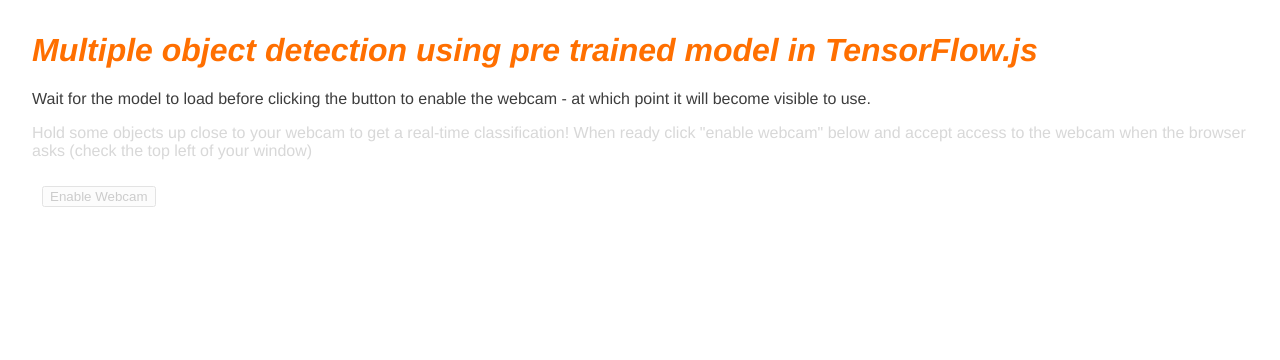
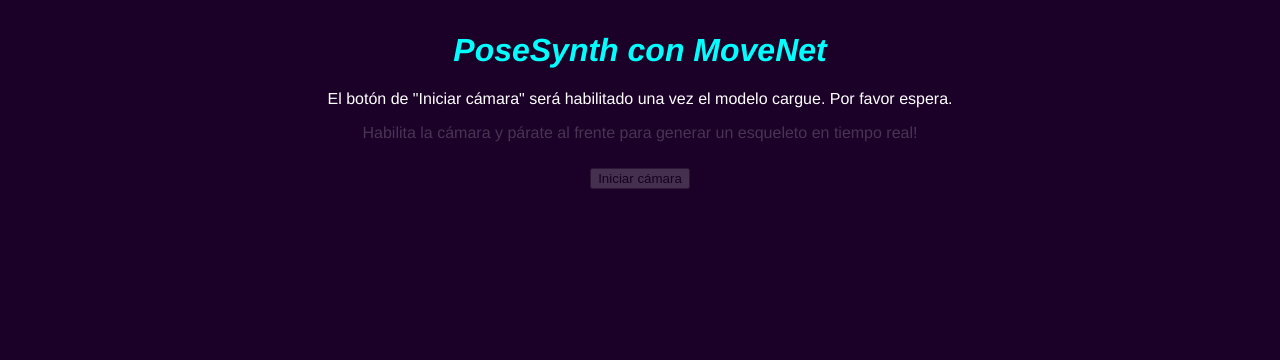
Before and after one commit to aristizabal95/posesynth, a website with bundled scripts: page index.html in a window 1280 px wide. Built offline with nearby package versions, Linux system fonts and the light colour scheme; no server answers; a script that the page names is missing.

Commit message:
Visual changes

```diff
--- a/index.html
+++ b/index.html
@@ -2,7 +2,7 @@
 <html lang="en">
 
 <head>
-    <title>Multiple object detection using pre trained model in TensorFlow.js</title>
+    <title>PoseSynth</title>
     <meta charset="utf-8">
     <!-- Import the webpage's stylesheet -->
     <base href="/">
@@ -10,20 +10,24 @@
 </head>
 
 <body>
-    <h1>Multiple object detection using pre trained model in TensorFlow.js</h1>
+    <div id="wrapper">
+        <h1>PoseSynth con MoveNet</h1>
 
-    <p>Wait for the model to load before clicking the button to enable the webcam - at which point it will become visible to use.</p>
+        <p>El botón de "Iniciar cámara" será habilitado una vez el modelo cargue. Por favor espera.</p>
 
-    <section id="demos" class="invisible">
+        <section id="demos" class="invisible">
 
-        <p>Hold some objects up close to your webcam to get a real-time classification! When ready click "enable webcam" below and accept access to the webcam when the browser asks (check the top left of your window)</p>
+            <p>Habilita la cámara y párate al frente para generar un esqueleto en tiempo real!</p>
 
-        <div id="liveView" class="camView">
-            <button id="webcamButton">Enable Webcam</button>
-            <canvas id="output"></canvas>
-            <video id="webcam" autoplay muted></video>
-        </div>
-    </section>
+            <div id="liveView" class="camView">
+                <button id="webcamButton">Iniciar cámara</button>
+                <div id="video-out">
+                    <canvas id="output" class="centered-block"></canvas>
+                    <video id="webcam" class="centered-block" autoplay muted></video>
+                </div>
+            </div>
+        </section>
+    </div>
 
     <!-- Require the peer dependencies of pose-detection. -->
     <script src="https://cdn.jsdelivr.net/npm/@tensorflow/tfjs-core"></script>
--- a/public/style.css
+++ b/public/style.css
@@ -1,12 +1,22 @@
 body {
     font-family: helvetica, arial, sans-serif;
     margin: 2em;
-    color: #3D3D3D;
+    color: #FFF;
+    background-color: #1b0028;
+}
+
+#wrapper {
+    width: 80%;
+    margin: 0 auto;
+}
+
+#wrapper * {
+    text-align: center;
 }
 
 h1 {
     font-style: italic;
-    color: #FF6F00;
+    color: #01FFFF;
 }
 
 canvas#output {
@@ -49,6 +59,16 @@
     font-size: 12px;
 }
 
+#video-out {
+    position: relative;
+}
+
+.centered-block {
+    position: absolute;
+    left: 50%;
+    transform: translateX(-50%);
+}
+
 .highlighter {
     background: rgba(0, 255, 0, 0.25);
     border: 1px dashed #fff;
```
Also changed, not shown: 1 other file.
